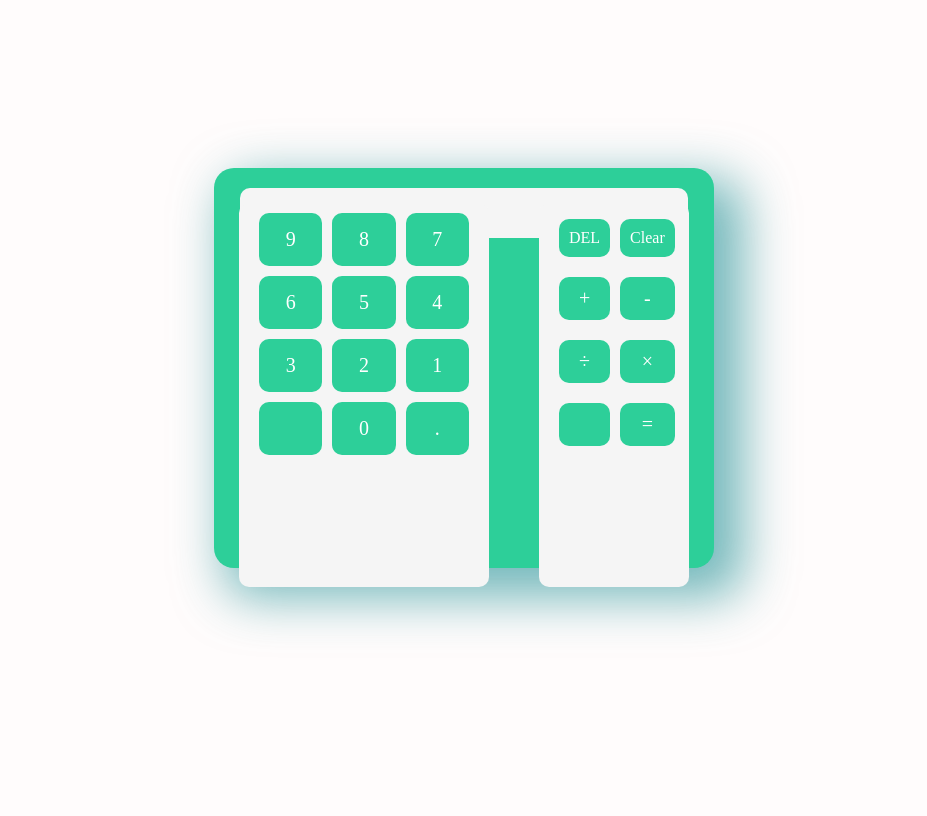
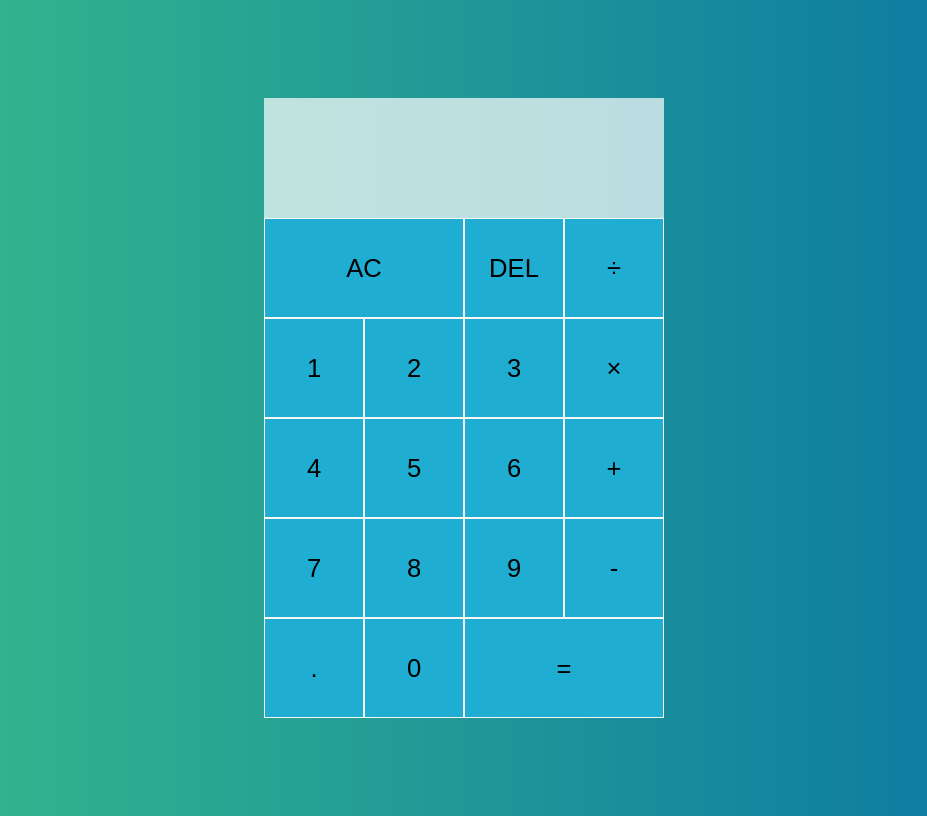
Before and after one commit to Xavier577/Vanilla-javascript-calculator, a plain HTML site: page index.html in a window 1280 px wide. Shown: the whole page, without its empty margins (176-1103 px from the left). Drawn offline with Linux system fonts and the light colour scheme.

Commit message:
getting close added a newer look

```diff
--- a/index.html
+++ b/index.html
@@ -1,50 +1,39 @@
 <!DOCTYPE html>
 <html lang="en">
-<head>
-    <meta charset="UTF-8">
-    <meta name="viewport" content="width=device-width, initial-scale=1.0">
+  <head>
+    <meta charset="UTF-8" />
+    <meta name="viewport" content="width=device-width, initial-scale=1.0" />
     <title>Calcutator</title>
     <!-- css FILE -->
-    <link rel="stylesheet" href="style.css">
+    <link rel="stylesheet" href="style.css" />
     <!-- Javascript File -->
     <script src="main.js" defer></script>
-</head>
-<body>
-    <div class="calc-ctner">
-        <div class="calc-display"></div>
-        <div class="input-ctner">
-            <div class="calc-numComponent">
-                <ul class="num-btn">
-                    <li class="btn-numList">9</li>
-                    <li  class="btn-numList">8</li>
-                    <li  class="btn-numList">7</li>
-                    <li  class="btn-numList">6</li>
-                    <li  class="btn-numList">5</li>
-                    <li  class="btn-numList">4</li>
-                    <li  class="btn-numList">3</li>
-                    <li  class="btn-numList">2</li>
-                    <li  class="btn-numList">1</li>
-                    <li  class="btn-numList"></li>
-                    <li  class="btn-numList">0</li>
-                    <li  class="btn-numList">.</li>
-                </ul>
-            </div>
-            <div class="calc-operators">
-                <ul class="operator-btn">
-                    <li class="btn-oList" id="delete-btn">DEL</li>
-                    <li class="btn-oList" id="clear-btn">Clear</li>
-                    <li class="btn-oList" id="add-btn">+</li>
-                    <li class="btn-oList" id="minus-btn">-</li>
-                    <li class="btn-oList" id="divide-btn">&divide;</li>
-                    <li class="btn-oList" id="multiply-btn">&times;</li>
-                    <li class="btn-oList"></li>
-                    <li class="btn-oList" id="equals2-btn">=</li>
-                </ul>
-            </div>
-
-        </div>
-
+  </head>
+  <body>
+    <div class="calc-grid">
+      <div class="calc-display">
+        <div class="previous-operand" data-previous-operand></div>
+        <div class="operator" data-operator-display></div>
+        <div class="current-operand" data-current-operand></div>
+      </div>
+      <button class="all-clear span-two" data-clear-all>AC</button>
+      <button data-delete>DEL</button>
+      <button data-operator class="divide">&divide;</button>
+      <button data-number>1</button>
+      <button data-number>2</button>
+      <button data-number>3</button>
+      <button data-operator>&times;</button>
+      <button data-number>4</button>
+      <button data-number>5</button>
+      <button data-number>6</button>
+      <button data-operator>+</button>
+      <button data-number>7</button>
+      <button data-number>8</button>
+      <button data-number>9</button>
+      <button data-operator>-</button>
+      <button data-number>.</button>
+      <button data-number>0</button>
+      <button data-answer class="span-two">=</button>
     </div>
-
-</body>
+  </body>
 </html>
--- a/main.js
+++ b/main.js
@@ -1,23 +1,33 @@
-// Selectors
-const calcDisplay = document.querySelector('.calc-display');
-const numBtnList = document.querySelectorAll('.btn-numList');
-const numBtns = document.querySelector('.num-btn')
-// operator keys selectors
-const delBtn = document.querySelector('#delete-btn');
-const clrBtn = document.querySelector('#clear-btn');
-const addBtn = document.querySelector('#add-btn');
-const minusBtn = document.querySelector('#minus-btn');
-const divideBtn = document.querySelector('#divide-btn');
-const multipyBtn = document.querySelector('#multipy-btn');
-const equalsBtn = document.querySelector('#equals2-btn')
+// print to console , my emulation of python XD
+const print = (any) => {
+  console.log(any);
+};
 
+// selectors
+const previousOperand = document.querySelector("[data-previous-operand]");
+const currentOperand = document.querySelector("[data-current-operand]");
+const clearBtn = document.querySelector("[data-clear-all]");
+const delBtn = document.querySelector("[data-delete]");
+const numberBtn = Array.from(document.querySelectorAll("[data-number]"));
+const operatorBtn = Array.from(document.querySelectorAll("[data-operator]"));
+const equalsTwoBtn = document.querySelector("[data-answer]");
 
-// functions
-const testing = () => {
-    console.log('hello')
+// functional programming method would be updated to oop method
+function test(e) {
+  if (currentOperand.innerHTML.includes(".") && e.target.innerText === ".")
+    return;
+  else currentOperand.innerText = currentOperand.innerText + e.target.innerText;
+}
+function clearAll() {
+  previousOperand.innerText = null;
+  currentOperand.innerText = null;
+}
+function del() {
+  currentOperand.innerHTML = currentOperand.innerHTML.toString().slice(0, -1);
 }
 
-
-
-// EventListners
-delBtn.addEventListener('click', testing);
+numberBtn.forEach((items) => {
+  items.addEventListener("click", test);
+});
+clearBtn.addEventListener("click", clearAll);
+delBtn.addEventListener("click", del);
--- a/style.css
+++ b/style.css
@@ -1,138 +1,48 @@
 * {
-    box-sizing: border-box;
+  box-sizing: border-box;
 }
 
 body {
-    background-color: rgba(255, 251, 251, 0.603);
-    display: flex;
-    flex-direction: row;
-    justify-content: center;
-    align-content: center;
+  background: linear-gradient(to right, #38bd8a, #0873a5);
+  font-family: Arial, Helvetica, sans-serif;
 }
-li{
-    list-style-type: none;
+.calc-grid {
+  display: grid;
+  grid-template-columns: repeat(4, 100px);
+  grid-template-rows: minmax(120px, auto) repeat(5, 100px);
+  align-content: center;
+  justify-content: center;
+  min-height: 100vh;
 }
-.calc-ctner {
-    position: relative;
-    top: 20vh;
-    height: 400px;
-    width: 500px;
-    background-color: rgb(45, 207, 153);
-    box-shadow: 20px 20px 50px 10px rgba(37, 146, 150, 0.63);
-    border-radius: 20px;
-    display: flex;
-    justify-content: center;
-    align-items: center;
+button {
+  background: #1fadd1;
+  border: 1px solid whitesmoke;
+  cursor: pointer;
+  font-size: 1.6rem;
+}
+button:focus {
+  outline: none;
+}
+button:hover {
+  background: linear-gradient(to right, #aedddbb3, #a1ddd3b2);
 }
 .calc-display {
-    background: whitesmoke;
-    position: absolute;
-    width: 70vw;
-    height: 50px;
-    top: 20px;
-    border-radius: 10px;
+  grid-column: 1 / -1;
+  flex-direction: column;
+  align-items: flex-end;
+  justify-content: space-around;
+  display: flex;
+  word-wrap: break-word;
+  word-break: break-all;
+  background: #ffffffb3;
+  color: black;
 }
-
-.input-ctner {
-    position: relative;
-    width: 70vw;
-    height: 50vh;
-    left: 0px;
-    top: 35px;
-    border-radius: 10px;
-    /* background: whitesmoke; */
-    display: flex;
-    flex-direction: row;
-    justify-content: space-between;
-    /* align-items: center; */
-
+.current-operand {
+  font-size: 40px;
 }
-.calc-numComponent,.calc-operators{
-    position: absolute;
-    height: 45vh;
-    border-radius: 10px;
+.operator {
+  font-size: 25px;
 }
-.calc-numComponent {
-    width: 250px;
-    background: whitesmoke;
+.span-two {
+  grid-column: span 2;
 }
-.num-btn{
-    position: relative;
-    top: -10px;
-    /* width: auto; */
-}
-.num-btn {
-    display:grid;
-    align-content: flex-start ;
-    grid-template-columns: auto auto auto;
-    gap: 10px;
-    padding: 10px;
-    margin: 10px;
-}
-.btn-numList, .btn-oList  {
-    background-color: rgb(45, 207, 153);
-    border-radius: 10px;
-    color: white;
-    cursor: pointer;
-}
-.btn-numList:hover , .btn-oList:hover {
-    box-shadow: 0 0 25px #0e24318a,
-    inset 0 0 1px rgba(18, 239, 247, 0.377);
-}
-
-.btn-numList {
-    /* background: lime ;
-    opacity: 0.5; */
-    padding: 15px;
-    /* border: 1px solid black; */
-    text-align: center;
-    font-size: 20px;
-}
-.calc-operators {
-    background: whitesmoke;
-    width: 150px;
-    right: 0px;
-}
-.operator-btn{
-    position: relative;
-    left: -20px;
-}
-.operator-btn {
-    display: grid;
-    grid-template-columns: auto auto;
-    gap: 10px;
-    row-gap: 20px;
-}
-.btn-oList {
-    padding: 10px;
-    text-align: center;
-}
-
-#equals2-btn, #multiply-btn,#divide-btn,#add-btn,#minus-btn{
-    font-size: 20px ;
-}
-
-
-
-@media screen and (min-width: 768px){
-    .calc-display {
-
-        width: 35vw;
-        height: 50px;
-        top: 20px;
-        border-radius: 10px;
-    }
-    .input-ctner{
-        width: 40vw;
-    }
-    .calc-numComponent,.calc-operators{
-
-        height:48vh;
-    }
-    .calc-numComponent{
-        left: 25px;
-    }
-    .calc-operators{
-        right: 25px;
-    }
-}
```
